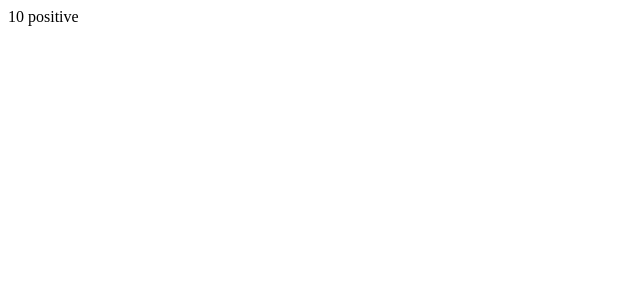
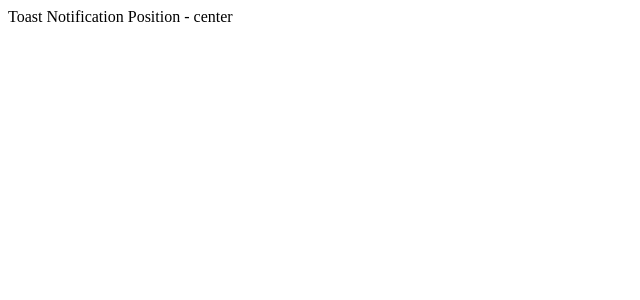
Before and after one commit to JAmalMichael/react-typescript, a React (Vite) app: page / in a window 1280 px wide. Shown: the top 300 px of the page, without its empty margins (0-640 px from the left). Built offline with nearby package versions, Linux system fonts and the light colour scheme.

Commit message:
typescript and temperate literals

```diff
--- a/src/App.tsx
+++ b/src/App.tsx
@@ -7,7 +7,8 @@
 // import Box from "./components/context/Box"
 // import { UserContextProvider } from "./components/context/UserContext"
 // import User from "./components/state/User"
-import RandomNumber from "./components/restriction/RandomNumber"
+// import RandomNumber from "./components/restriction/RandomNumber"
+import Toast from "./components/templateliterals/Toast"
 
 
 
@@ -34,7 +35,8 @@ function App() {
           <User />
         </UserContextProvider> */}
 
-        <RandomNumber  value={10} isPositive />
+        {/* <RandomNumber  value={10} isPositive /> */}
+        <Toast position="center" />
 
     </>
   )
--- /dev/null
+++ b/src/components/templateliterals/Toast.tsx
@@ -0,0 +1,14 @@
+type HorizontalPosition = 'left' | 'center' | 'right'
+type VerticalPosition = 'top' | 'center' | 'bottom'
+
+type ToastProps = {
+    position:Exclude <`${VerticalPosition}-${HorizontalPosition}`, 'center-center'> | 'center'
+}
+
+const Toast = ({position}: ToastProps) => {
+  return (
+    <div>Toast Notification Position - {position} </div>
+  )
+}
+
+export default Toast
```
